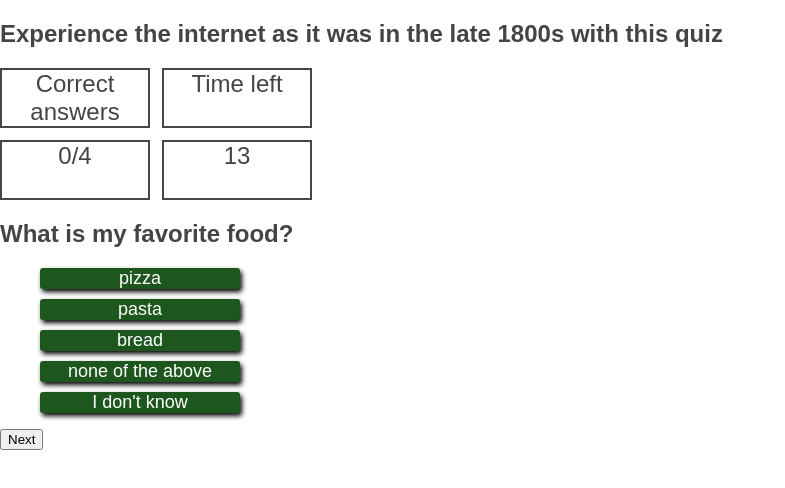
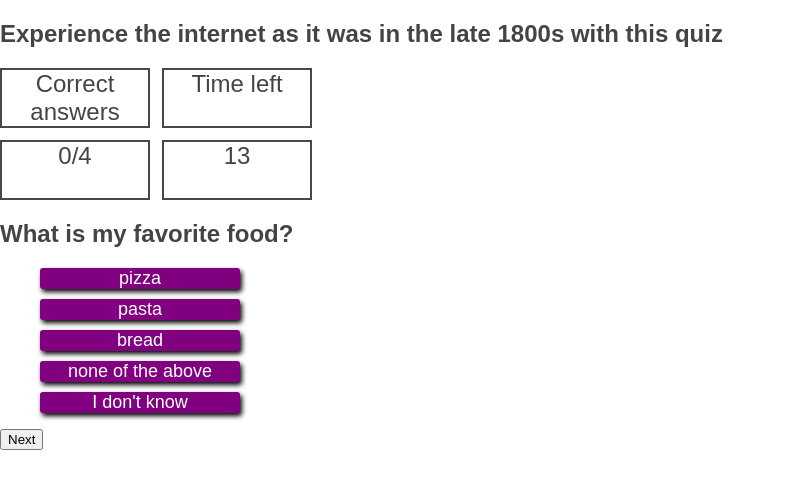
Before and after one commit to minprocess/04-Quiz, a plain HTML site: page index.html in a window 1280 px wide. Both pictures are taken after a click on the button "Start first question!". Shown: the whole page, without its empty margins (0-785 px from the left). Drawn offline with Linux system fonts and the light colour scheme.

Commit message:
fix hover and pointer

```diff
--- a/assets/style.css
+++ b/assets/style.css
@@ -18,22 +18,23 @@ body {
   display:block;
   width: 200px;
   text-align: center;
-  background-color: rgb(29, 87, 29);   /* original color: #cccccc */
+  background-color: purple;   /* original color: #cccccc */
   color: white;
   font-size:large;
   margin: 10px 0px 10px 0px;
+  cursor: pointer;
 
   border-radius: 3px;
   -moz-border-radius: 3px;
   box-shadow: 2px 3px 5px #000000;
 }
-
-.tech li.pointer {
+/*
+.tech li {
     cursor: pointer;
 }
-
+*/
 .tech li:hover {
-    background-color: lightpurple;
+    background-color: rgb(29, 87, 29);  /* rgb(29, 87, 29) */
 }
 
 .software {
```
